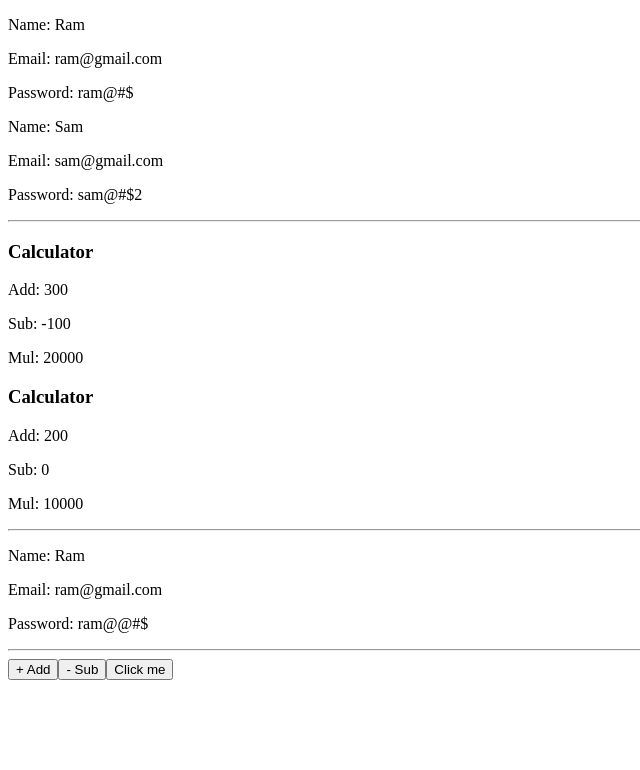
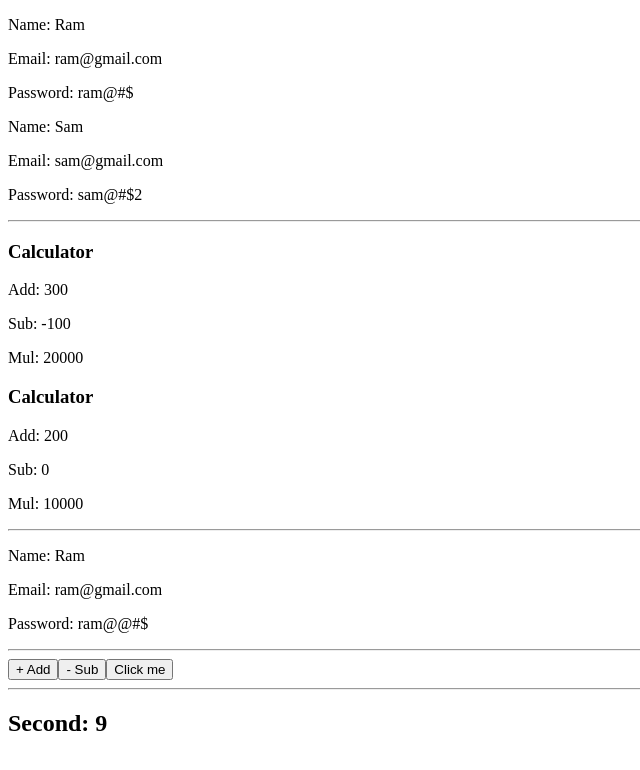
Before and after one commit to BALAJI-PRO-001/learn-react, a React (Create React App) app: page / in a window 1280 px wide. Shown: the top 770 px of the page, without its empty margins (0-640 px from the left). Built offline with nearby package versions, Linux system fonts and the light colour scheme.

Commit message:
feat: add props changing over time example.

```diff
--- /dev/null
+++ b/src/describingTheUI/example_2/PropsChangingOverTime.jsx
@@ -0,0 +1,23 @@
+import { useState } from "react";
+
+function StopWatch({ time }) {
+  return (
+    <h2>Second: {time}</h2>
+  );
+}
+
+
+
+export default function PropsChangingOverTime() {
+  const [time, setTime] = useState(0);
+
+  setInterval(() => {
+    setTime(time + 1);
+  }, 600);
+
+  return (
+    <>
+      <StopWatch time={time} />
+    </>
+  );
+}
--- a/src/describingTheUI/example_2/index.jsx
+++ b/src/describingTheUI/example_2/index.jsx
@@ -5,6 +5,7 @@ import PassingProps from "./PassingProps";
 import DefaultValue from "./DefaultValue";
 import ForwardingProps from "./ForwardingProps";
 import Children from "./Children";
+import PropsChangingOverTime from "./PropsChangingOverTime";
 
 
 export default function Example_2() {
@@ -17,6 +18,8 @@ export default function Example_2() {
       <ForwardingProps />
       <hr />
       <Children />
+      <hr />
+      <PropsChangingOverTime />
     </>
   );
 }
```
